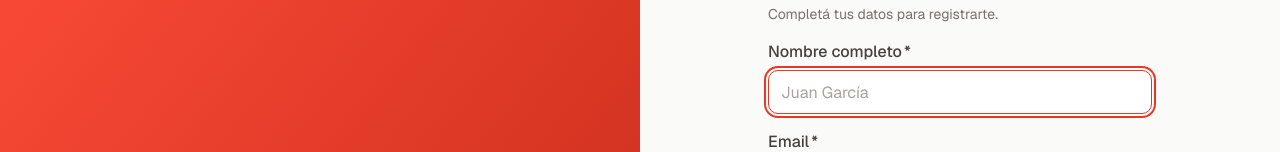
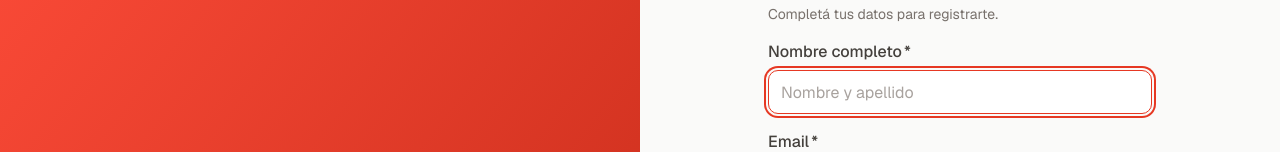
Before and after one commit to Juanmd14/traeapp, a Next.js app: page /registro in a window 1280 px wide. Shown: the part 200-352 px from the top of the page. Built offline with nearby package versions, Linux system fonts and the light colour scheme; no server answers; what next-safe-action would draw is missing.

Commit message:
chore: replace personal name in register form placeholder

```diff
--- a/src/components/shared/register-form.tsx
+++ b/src/components/shared/register-form.tsx
@@ -180,7 +180,7 @@ export function RegisterForm() {
           type="text"
           autoComplete="name"
           autoFocus
-          placeholder="Juan García"
+          placeholder="Nombre y apellido"
           invalid={!!registerForm.formState.errors.fullName}
           {...registerForm.register("fullName")}
         />
```
